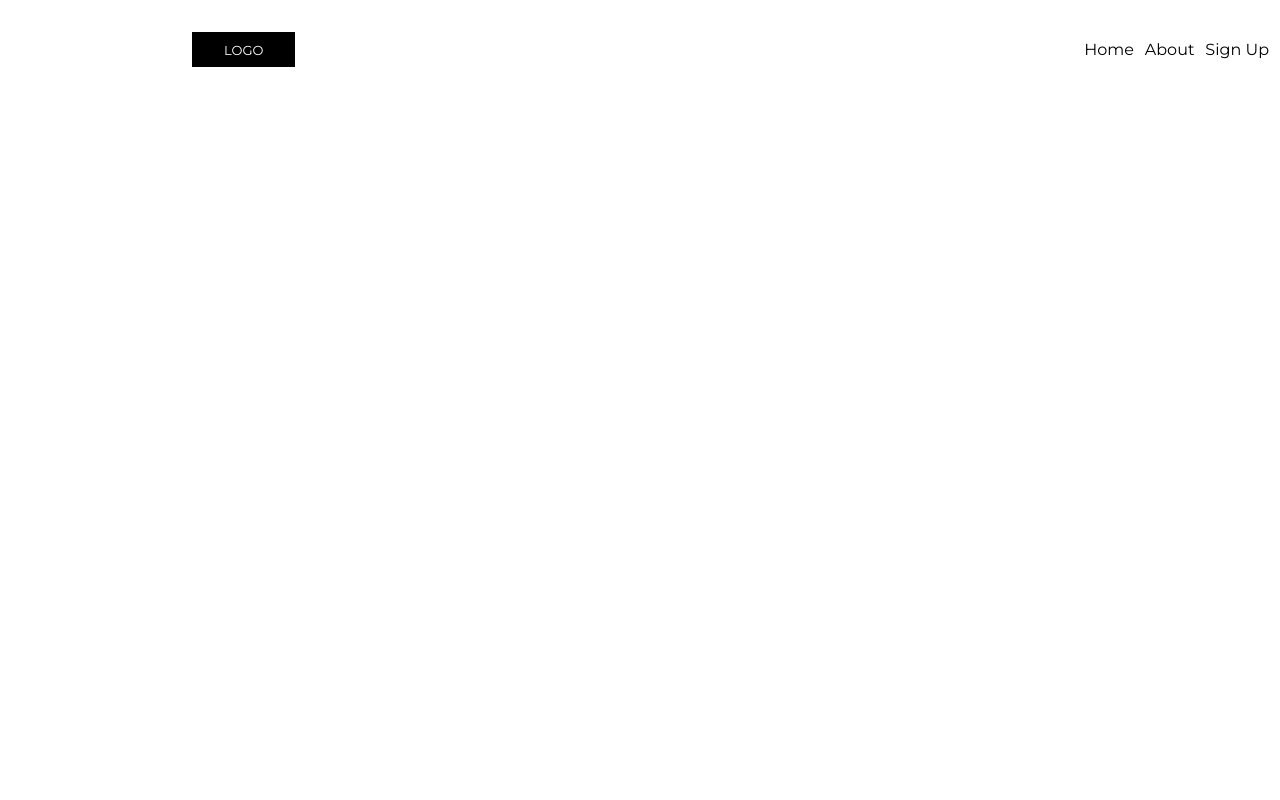
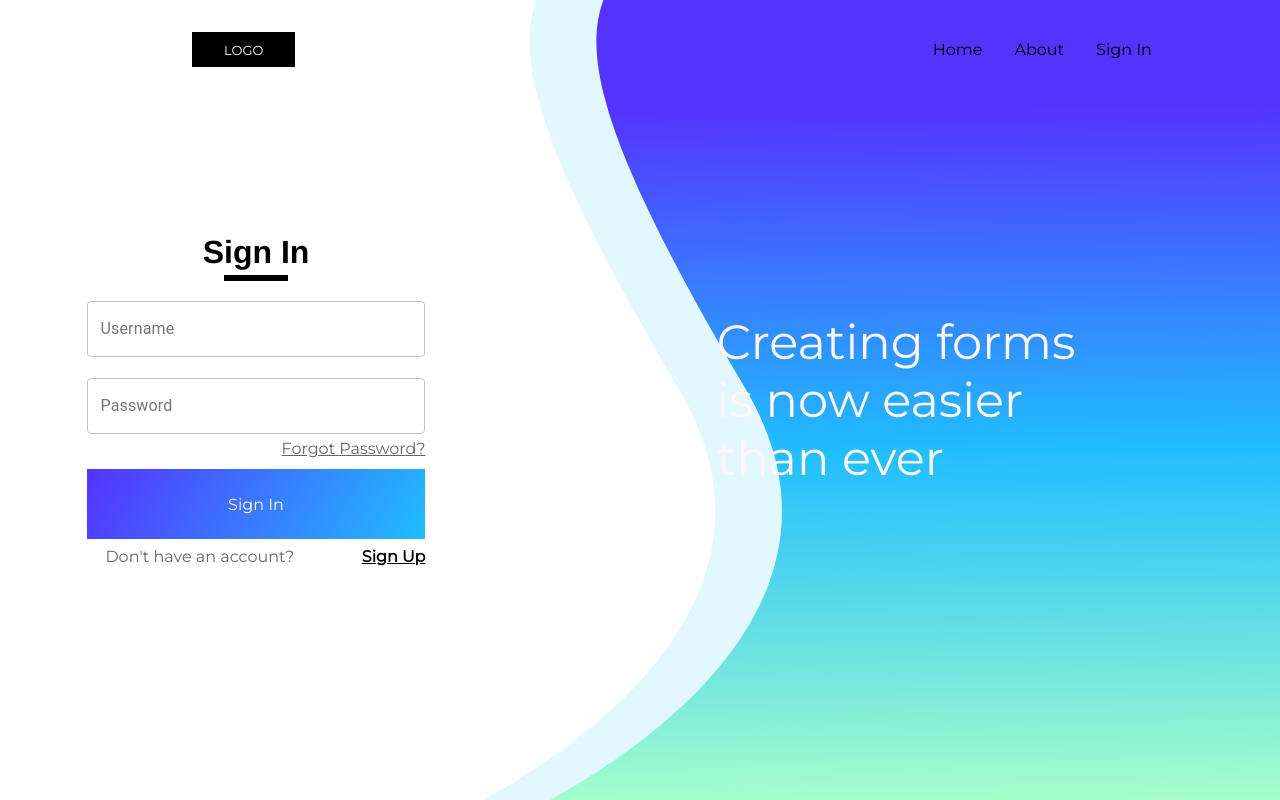
Before and after one commit to Shishir-Ashok/G-forms_spinoff, a React (Create React App) app: page /SignIn in a window 1280 px wide. Built offline with nearby package versions, Linux system fonts and the light colour scheme.

Commit message:
sign up begin

```diff
--- a/src/App.js
+++ b/src/App.js
@@ -2,7 +2,7 @@ import React, { Component } from "react";
 import "./App.css";
 import LandingPage from "./Pages/LandingPage/LandingPage.jsx";
 import { Switch, Route } from "react-router";
-import SignUp from "./Components/SignUp/SignUp";
+import SignIn from "./Components/SignIn/SignIn.jsx";
 import OptionalNavbar from "./Components/OptionalNavbar/OptionalNavbar";
 
 export class App extends Component {
@@ -14,16 +14,16 @@ export class App extends Component {
           <Route exact path="/" component={LandingPage} />
           <Route
             exact
-            path="/signUp"
+            path="/SignIn"
             render={(routerProps) => (
-              <SignUp isSignIn={true} {...routerProps} />
+              <SignIn isSignIn={true} {...routerProps} />
             )}
           />
           <Route
             exact
-            path="/logIn"
+            path="/SignUp"
             render={(routerProps) => (
-              <SignUp isSignIn={false} {...routerProps} />
+              <SignIn isSignIn={false} {...routerProps} />
             )}
           />
         </Switch>
--- a/src/Components/OptionalNavbar/OptinalNavbar.scss
+++ b/src/Components/OptionalNavbar/OptinalNavbar.scss
@@ -29,7 +29,7 @@
   }
   .OptionalNavbar-navbarRight {
     display: flex;
-    padding-left: 150px;
+    margin-right: 6rem;
     justify-content: space-evenly;
     width: 40vw;
 
--- a/src/Components/OptionalNavbar/OptionalNavbar.jsx
+++ b/src/Components/OptionalNavbar/OptionalNavbar.jsx
@@ -4,8 +4,15 @@ import { NavLink, useLocation } from "react-router-dom";
 
 export default function OptionalNavbar() {
   const location = useLocation();
+
+  const signInActive =
+    location.pathname === "/signIn";
+
+
+
   const textColorStyle =
-    location.pathname !== "/signUp" ? { color: "black" } : {};
+    location.pathname !== "/signIn" ? { color: "black" } : {};
+
 
   const onScrollNavbar = (e) => {
     console.log("scrolling", e);
@@ -44,14 +51,23 @@ export default function OptionalNavbar() {
         >
           About
         </NavLink>
+        {signInActive?
         <NavLink
           exact
           activeClassName="linkActive"
-          to="/signUp"
+          to="/"
           style={textColorStyle}
         >
           Sign Up
-        </NavLink>
+        </NavLink> :
+        <NavLink
+          exact
+          activeClassName="linkActive"
+          to="/signIn"
+          style={textColorStyle}
+        >
+          Sign In
+        </NavLink>}
       </div>
     </div>
   );
--- a/src/Components/SignUp/SignUp.jsx
+++ b/src/Components/SignIn/SignIn.jsx
@@ -1,7 +1,7 @@
 import React from "react";
 import { useInput } from "../../Hooks/useInput";
 import { TextField, makeStyles } from "@material-ui/core";
-import "./SignUp.scss";
+import "./SignIn.scss";
 
 const useStyles = makeStyles((theme) => ({
   root: {
@@ -19,17 +19,18 @@ const useStyles = makeStyles((theme) => ({
     marginTop: "1.3rem",
   },
 }));
-export default function SignUp() {
+export default function SignIn(props) {
   const classes = useStyles();
   const username = useInput("");
   const password = useInput("");
 
+  {`${props.isSignin}`?console.log("YES"):console.log("NOPE")};
   return (
     <>
-      <div className="Page SignUp-Page-Container">
-        <div className="SignUp-Page-Left-tab">
-          <div className="SignUp-form">
-            <div className="SignUp-Heading">Sign In</div>
+      <div className="Page SignIn-Page-Container">
+        <div className="SignIn-Page-Left-tab">
+          <div className="SignIn-form">
+            <div className="SignIn-Heading">Sign In</div>
             <TextField
               label="Username"
               {...username}
@@ -43,17 +44,17 @@ export default function SignUp() {
               className={classes.textField}
               variant="outlined"
             ></TextField>
-            <div className="SignUp-Forgot">Forgot Password?</div>
-            <div className="SignUp-Button">Sign In</div>
+            <div className="SignIn-Forgot">Forgot Password?</div>
+            <div className="SignIn-Button">Sign In</div>
 
-            <div className="SignUp-New">
-              <div className="SignUp-SignIn">Don't have an account?</div>
-              <div className="SignUp-SignIn-text">Sign Up</div>
+            <div className="SignIn-New">
+              <div className="SignIn-SignIn">Don't have an account?</div>
+              <div className="SignIn-SignIn-text">Sign Up</div>
             </div>
           </div>
         </div>
-        <div className="SignUp-Page-Right-tab">
-          <div className="SignUp-text-message">
+        <div className="SignIn-Page-Right-tab">
+          <div className="SignIn-text-message">
             Creating forms <br />
             is now easier
             <br />
--- a/src/Components/SignUp/SignUp.scss
+++ b/src/Components/SignIn/SignIn.scss
@@ -1,21 +1,21 @@
-.SignUp-Page-Container {
+.SignIn-Page-Container {
   height: 100vh;
   width: 100vw;
   display: flex;
   font-family: Montserrat;
   background-image: url("/assets/svg/SignIn.svg");
   background-size: cover;
-  .SignUp-Page-Left-tab {
+  .SignIn-Page-Left-tab {
     width: 40vw;
     display: flex;
     align-items: center;
     justify-content: center;
 
-    .SignUp-form {
+    .SignIn-form {
       display: flex;
       flex-direction: column;
       align-items: center;
-      .SignUp-Heading {
+      .SignIn-Heading {
         font-size: 2rem;
         font-weight: bolder;
         font-family: Helvetica, sans-serif;
@@ -31,14 +31,14 @@
           left: 20%;
         }
       }
-      .SignUp-Forgot {
+      .SignIn-Forgot {
         width: 100%;
         padding-top: 0.3rem;
         opacity: 0.6;
         text-decoration: underline;
         text-align: end;
       }
-      .SignUp-Button {
+      .SignIn-Button {
         width: 100%;
         height: 70px;
         background-image: linear-gradient(120deg, #5433ff 0%, #20bdff 100%);
@@ -49,17 +49,17 @@
         color: white;
         margin-top: 0.7rem;
       }
-      .SignUp-New {
+      .SignIn-New {
         display: flex;
         width: 100%;
         justify-content: flex-end;
         margin-top: 0.5rem;
-        .SignUp-SignIn {
+        .SignIn-SignIn {
           text-align: end;
           width: 100%;
           opacity: 0.6;
         }
-        .SignUp-SignIn-text {
+        .SignIn-SignIn-text {
           min-width: 10vw;
           margin-left: 0.2rem;
           text-align: end;
@@ -69,9 +69,9 @@
       }
     }
   }
-  .SignUp-Page-Right-tab {
+  .SignIn-Page-Right-tab {
     width: 60vw;
-    .SignUp-text-message {
+    .SignIn-text-message {
       display: flex;
       justify-content: center;
       align-items: center;
--- a/src/Pages/LandingPage/LandingPage.jsx
+++ b/src/Pages/LandingPage/LandingPage.jsx
@@ -1,6 +1,6 @@
 import React from "react";
-// import Navbar from './Navbar.jsx';
-import "./Content.scss";
+import "./LandingPage.scss";
+
 export default function LandingPage() {
   return (
     <div className="Page landingImage">
```
Also changed, not shown: src/Pages/LandingPage/Content.jsx (deleted, +0 -17 lines), src/Pages/LandingPage/LandingPage.scss (renamed from src/Pages/LandingPage/Content.scss).
